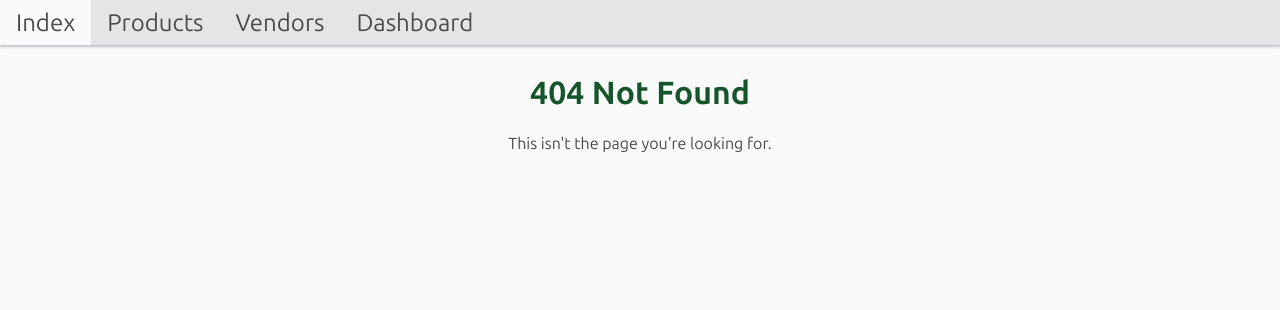
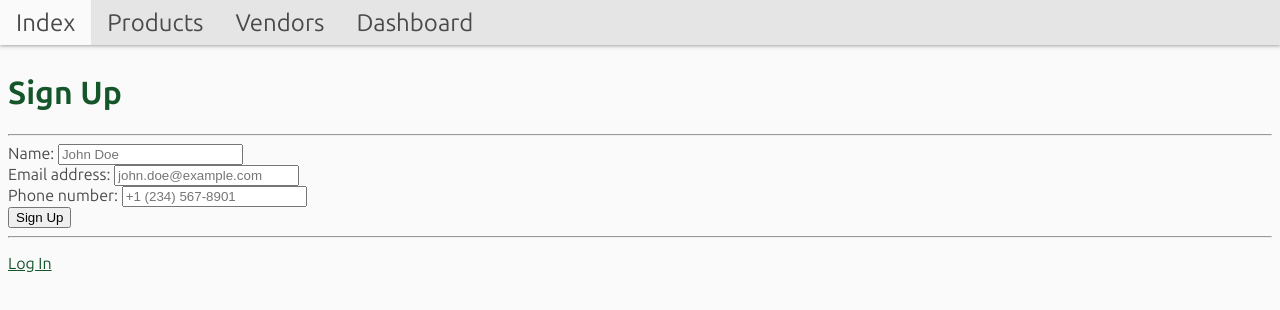
Before and after one commit to Lakuna/CS-480-Final-Project, a Next.js app: page /signup in a window 1280 px wide. Before the commit this address had no page. Shown: the top 310 px of the page. Built offline with nearby package versions, Linux system fonts and the light colour scheme.

Commit message:
Sign up page.

```diff
--- a/src/app/login/page.tsx
+++ b/src/app/login/page.tsx
@@ -1,5 +1,6 @@
 "use client";
 
+import Link from "../../components/Link";
 import { authenticate } from "../../scripts/actions";
 import { useActionState } from "react";
 
@@ -19,9 +20,14 @@ export default function Page() {
 					placeholder="john.doe@example.com"
 					required
 				/>
+				<br />
 				<input type="submit" value="Log In" disabled={isPending} />
 			</form>
 			{state && <p>{state}</p>}
+			<hr />
+			<p>
+				<Link href="/signup">Sign Up</Link>
+			</p>
 		</>
 	);
 }
--- a/src/app/page.tsx
+++ b/src/app/page.tsx
@@ -5,6 +5,7 @@ export default function Page() {
 		<>
 			<h1 style={{ textAlign: "center" }}>{"EC Shop"}</h1>
 			<hr />
+			<p>{"Use the navigation bar at the top of the screen to look around!"}</p>
 		</>
 	);
 }
--- a/src/app/seed/route.ts
+++ b/src/app/seed/route.ts
@@ -1,5 +1,3 @@
-// TODO: Disable for most users.
-
 import {
 	addresses,
 	categories,
--- /dev/null
+++ b/src/app/signup/page.tsx
@@ -0,0 +1,51 @@
+"use client";
+
+import Link from "../../components/Link";
+import { signUp } from "../../scripts/actions";
+import { useActionState } from "react";
+
+export default function Page() {
+	const [state, formAction, isPending] = useActionState(signUp, void 0);
+
+	return (
+		<>
+			<h1>Sign Up</h1>
+			<hr />
+			<form action={formAction}>
+				<label htmlFor="name">{"Name: "}</label>
+				<input
+					type="text"
+					id="name"
+					name="name"
+					placeholder="John Doe"
+					required
+				/>
+				<br />
+				<label htmlFor="email">{"Email address: "}</label>
+				<input
+					type="email"
+					id="email"
+					name="email"
+					placeholder="john.doe@example.com"
+					required
+				/>
+				<br />
+				<label htmlFor="phone">{"Phone number: "}</label>
+				<input
+					type="text"
+					id="phone"
+					name="phone"
+					placeholder="+1 (234) 567-8901"
+					required
+				/>
+				<br />
+				<input type="submit" value="Sign Up" disabled={isPending} />
+			</form>
+			{state && <p>{state}</p>}
+			<hr />
+			<p>
+				<Link href="/login">Log In</Link>
+			</p>
+		</>
+	);
+}
--- a/src/app/vendors/page.tsx
+++ b/src/app/vendors/page.tsx
@@ -10,7 +10,6 @@ export default async function Page() {
 			<hr />
 			<CardList>
 				{(await getAllVendors()).map((vendor) => (
-					// TODO: Link to product page.
 					<Card key={vendor.user_id} href={`/vendors/${vendor.user_id}`}>
 						<h2>{vendor.name}</h2>
 						<hr />
--- a/src/middleware.ts
+++ b/src/middleware.ts
@@ -7,12 +7,8 @@ import { getUserByEmail } from "./scripts/db";
 const nextAuthResult = NextAuth({
 	callbacks: {
 		authorized: ({ auth, request: { nextUrl } }) => {
-			const isLoggedIn = Boolean(auth?.user);
-
-			// TODO: Check all protected routes.
-			const isOnDashboard = nextUrl.pathname.startsWith("/dashboard");
-			if (isOnDashboard) {
-				return isLoggedIn;
+			if (nextUrl.pathname.startsWith("/dashboard")) {
+				return Boolean(auth?.user);
 			}
 
 			return true;
--- a/src/scripts/actions.ts
+++ b/src/scripts/actions.ts
@@ -1,8 +1,39 @@
 "use server";
 
 import { AuthError } from "next-auth";
+import { createUser } from "./db";
 import { isRedirectError } from "next/dist/client/components/redirect";
 import { signIn } from "../middleware";
+
+export const signUp = async (_: string | undefined, formData: FormData) => {
+	const email = formData.get("email");
+	if (typeof email !== "string") {
+		return "The email address field is required.";
+	}
+
+	const name = formData.get("name");
+	if (typeof name !== "string") {
+		return "The name field is required.";
+	}
+
+	const phone = formData.get("phone");
+	if (typeof phone !== "string") {
+		return "The phone number field is required.";
+	}
+
+	try {
+		// eslint-disable-next-line camelcase
+		await createUser({ email, name, phone, user_id: "" });
+	} catch (error) {
+		if (error instanceof Error) {
+			return `Something went wrong: ${error.toString()}`;
+		}
+
+		return "Something went wrong.";
+	}
+
+	return "Success!";
+};
 
 export const authenticate = async (
 	_: string | undefined,
--- a/src/scripts/db.ts
+++ b/src/scripts/db.ts
@@ -21,3 +21,9 @@ export const getAllVendors = async () =>
 	(
 		await sql<User>`SELECT Users.* FROM Users INNER JOIN Products USING (user_id)`
 	).rows;
+
+export const createUser = async (user: User) => sql`
+	INSERT INTO Users (email, name, phone)
+	VALUES (${user.email}, ${user.name}, ${user.phone})
+	ON CONFLICT (user_id) DO NOTHING;
+`;
```
Also changed, not shown: src/app/dashboard/page.tsx (+9 -1 lines), src/app/logout/page.tsx (deleted, +0 -18 lines).
